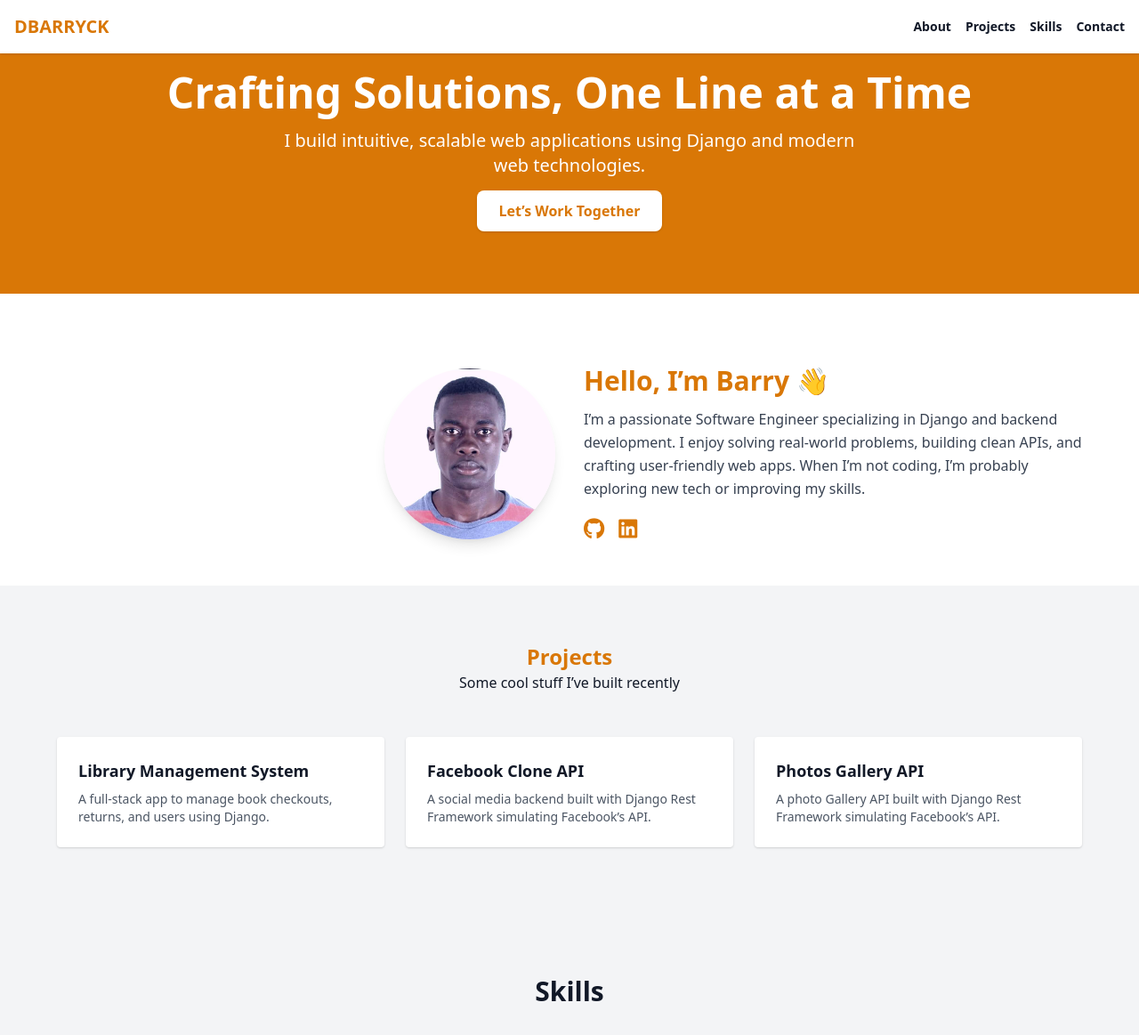
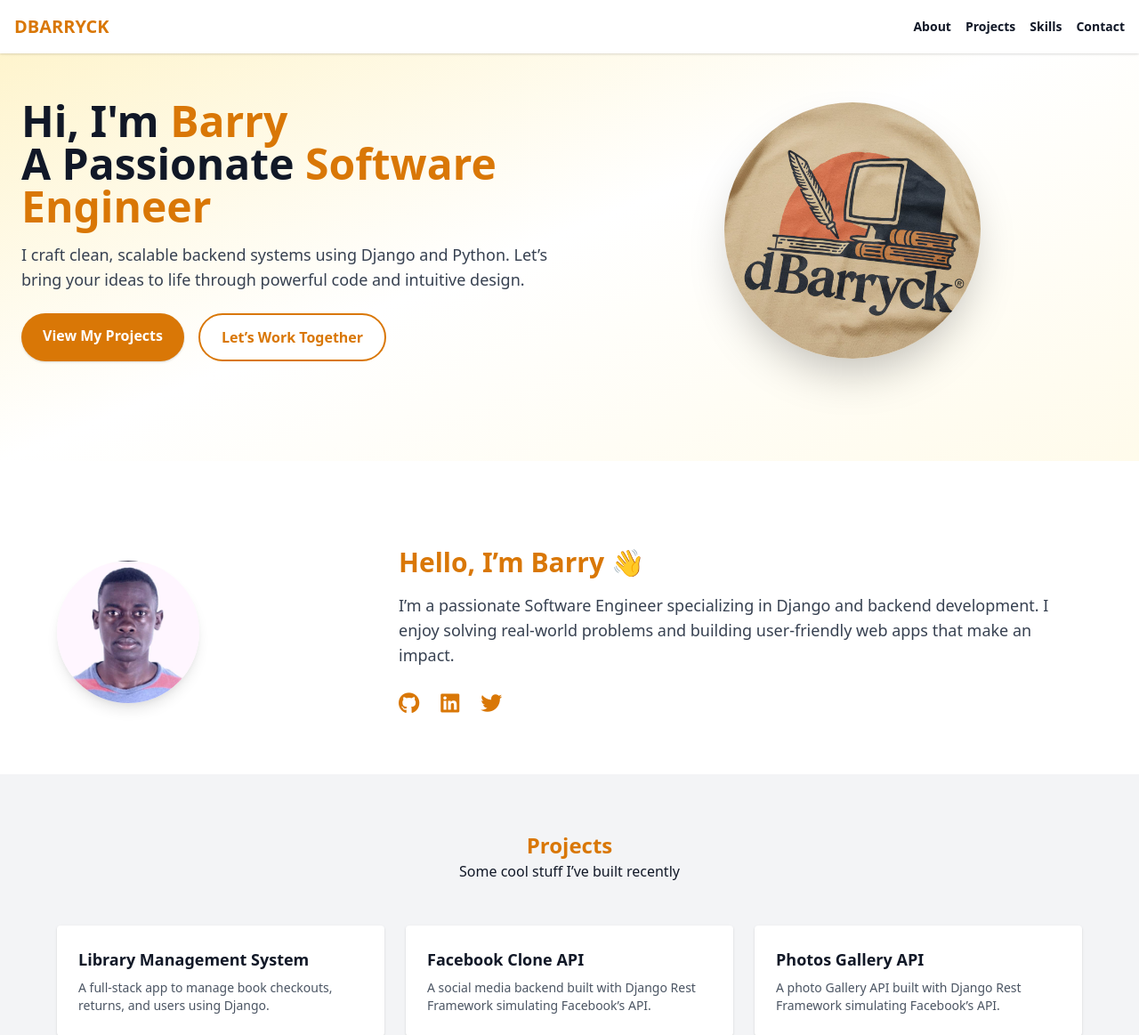
Before and after one commit to Barry-owino/my_portfolio_website, a Django app: page / in a window 1280 px wide. Shown: the top 1163 px of the page at 89% size. Run offline with Django 5.2, Linux system fonts and the light colour scheme.

Commit message:
updated the hero section and the about section

```diff
--- a/portfolio/main_app/templates/main_app/base.html
+++ b/portfolio/main_app/templates/main_app/base.html
@@ -26,49 +26,77 @@
         </div>
     </nav>
 
-    <!-- About Section -->
+
 
     <!-- Hero Section -->
-<section class="bg-yellow-600 text-white py-20 px-6 text-center">
-  <h1 class="text-4xl md:text-5xl font-bold mb-4">Crafting Solutions, One Line at a Time</h1>
-  <p class="text-lg md:text-xl mb-6 max-w-2xl mx-auto">
-    I build intuitive, scalable web applications using Django and modern web technologies.
-  </p>
-  <a href="#contact" class="bg-white text-yellow-600 px-6 py-3 font-semibold rounded-lg shadow hover:bg-yellow-100 transition">
-    Let’s Work Together
-  </a>
+<section class="bg-gradient-to-br from-yellow-100 via-white to-yellow-50 text-gray-900 py-28 px-6">
+  <div class="max-w-7xl mx-auto flex flex-col md:flex-row items-center justify-between gap-10">
+
+    <!-- Text Content -->
+    <div class="md:w-1/2 text-center md:text-left">
+      <h1 class="text-4xl md:text-5xl font-extrabold mb-4 leading-tight">
+        Hi, I'm <span class="text-yellow-600">Barry</span><br>
+        A Passionate <span class="text-yellow-600">Software Engineer</span>
+      </h1>
+      <p class="text-lg text-gray-700 mb-6">
+        I craft clean, scalable backend systems using Django and Python. Let’s bring your ideas to life through powerful code and intuitive design.
+      </p>
+
+      <div class="flex flex-col sm:flex-row gap-4 justify-center md:justify-start">
+        <a href="#projects" class="bg-yellow-600 text-white px-6 py-3 rounded-full font-semibold shadow hover:bg-yellow-700 transition">
+          View My Projects
+        </a>
+        <a href="#contact" class="bg-white border-2 border-yellow-600 text-yellow-600 px-6 py-3 rounded-full font-semibold hover:bg-yellow-600 hover:text-white transition">
+          Let’s Work Together
+        </a>
+      </div>
+    </div>
+
+    <!-- Hero Image -->
+    <div class="md:w-1/2 flex justify-center">
+      <img src="{% static 'main_app/images/banner2.jpeg' %}" alt="Barry the Developer" class="w-72 h-72 rounded-full shadow-2xl object-cover">
+    </div>
+
+  </div>
 </section>
 
-<!-- About Section -->
-<section id="about" class="pt-20 pb-12 bg-white px-6">
-  <div class="max-w-6xl mx-auto grid grid-cols-1 md:grid-cols-2 gap-8 items-center">
 
-    <!-- Profile Image -->
-    <div class="flex justify-center md:justify-end">
-      <img src="{% static 'main_app/images/barry.jpg' %}" alt="Barry" class="w-48 h-48 rounded-full shadow-lg">
+
+
+    <!-- About Section -->
+<section id="about" class="pt-24 px-6 py-16 bg-white">
+  <div class="max-w-6xl mx-auto flex flex-col md:flex-row items-center justify-between gap-10">
+
+    <!-- Profile Picture -->
+    <div class="flex-shrink-0 text-center">
+      <img src="{% static 'main_app/images/barry.jpg' %}" alt="Barry" class="w-40 h-40 rounded-full shadow-lg mx-auto">
     </div>
 
-    <!-- About Content -->
-    <div class="text-center md:text-left">
-      <h2 class="text-3xl font-bold text-yellow-600 mb-3">Hello, I’m Barry 👋</h2>
-      <p class="text-gray-700 mb-4 leading-relaxed">
-        I’m a passionate Software Engineer specializing in Django and backend development. I enjoy solving real-world problems, building clean APIs, and crafting user-friendly web apps. When I’m not coding, I’m probably exploring new tech or improving my skills.
+    <!-- Intro Text -->
+    <div class="text-center md:text-left md:w-2/3">
+      <h2 class="text-3xl font-bold text-yellow-600 mb-4">Hello, I’m Barry 👋</h2>
+      <p class="text-gray-700 text-lg mb-6">
+        I’m a passionate Software Engineer specializing in Django and backend development.
+        I enjoy solving real-world problems and building user-friendly web apps that make an impact.
       </p>
-      <div class="flex justify-center md:justify-start space-x-4 mt-4 text-yellow-600 text-2xl">
-        <!-- GitHub -->
-        <a href="https://github.com/yourusername" target="_blank" class="hover:text-gray-800">
+
+      <!-- Social Media Icons -->
+      <div class="flex justify-center md:justify-start gap-6 text-yellow-600 text-2xl">
+        <a href="https://github.com/yourusername" target="_blank" class="hover:text-gray-800" aria-label="GitHub">
           <i class="fab fa-github"></i>
         </a>
-        <!-- LinkedIn -->
-        <a href="https://linkedin.com/in/yourprofile" target="_blank" class="hover:text-gray-800">
+        <a href="https://linkedin.com/in/yourprofile" target="_blank" class="hover:text-gray-800" aria-label="LinkedIn">
           <i class="fab fa-linkedin"></i>
         </a>
-        <!-- Add more icons as needed -->
+        <a href="https://twitter.com/yourusername" target="_blank" class="hover:text-gray-800" aria-label="Twitter">
+          <i class="fab fa-twitter"></i>
+        </a>
       </div>
     </div>
 
   </div>
 </section>
+
 
 
     <!-- Projects Section -->
```
Also changed, not shown: portfolio/main_app/static/main_app/images/banner1.jpeg (added), portfolio/main_app/static/main_app/images/banner2.jpeg (added).
